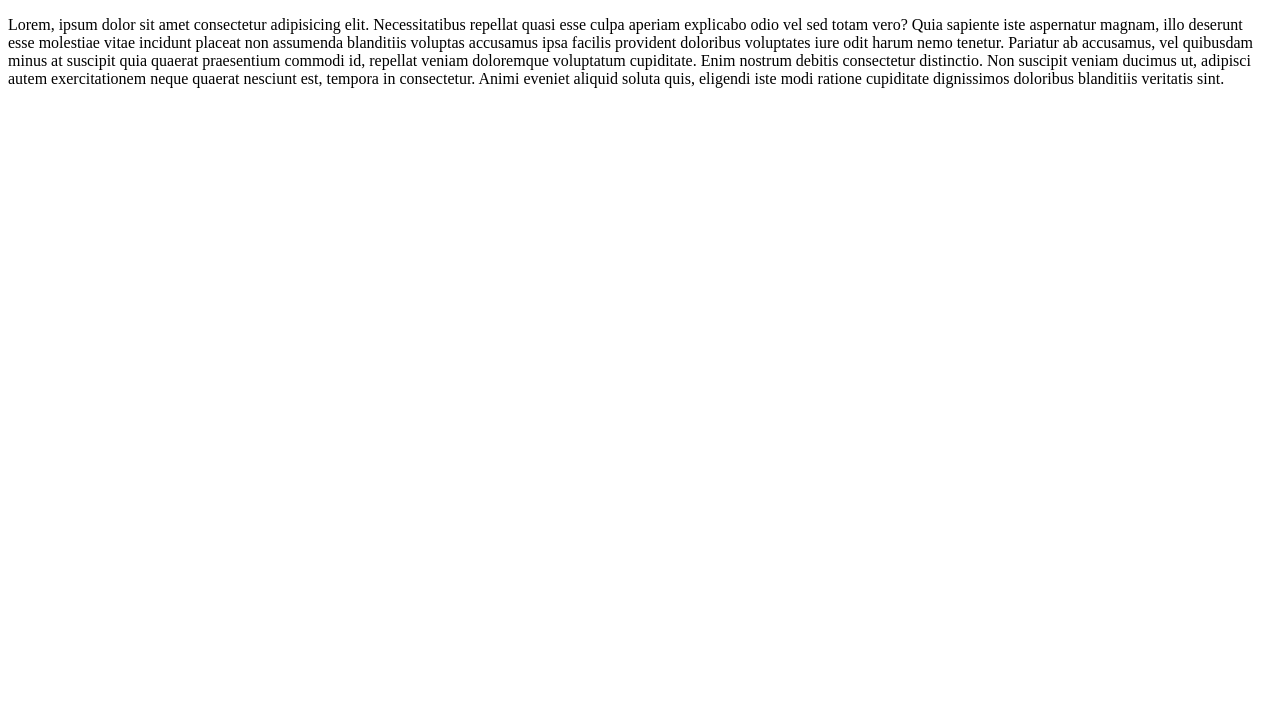
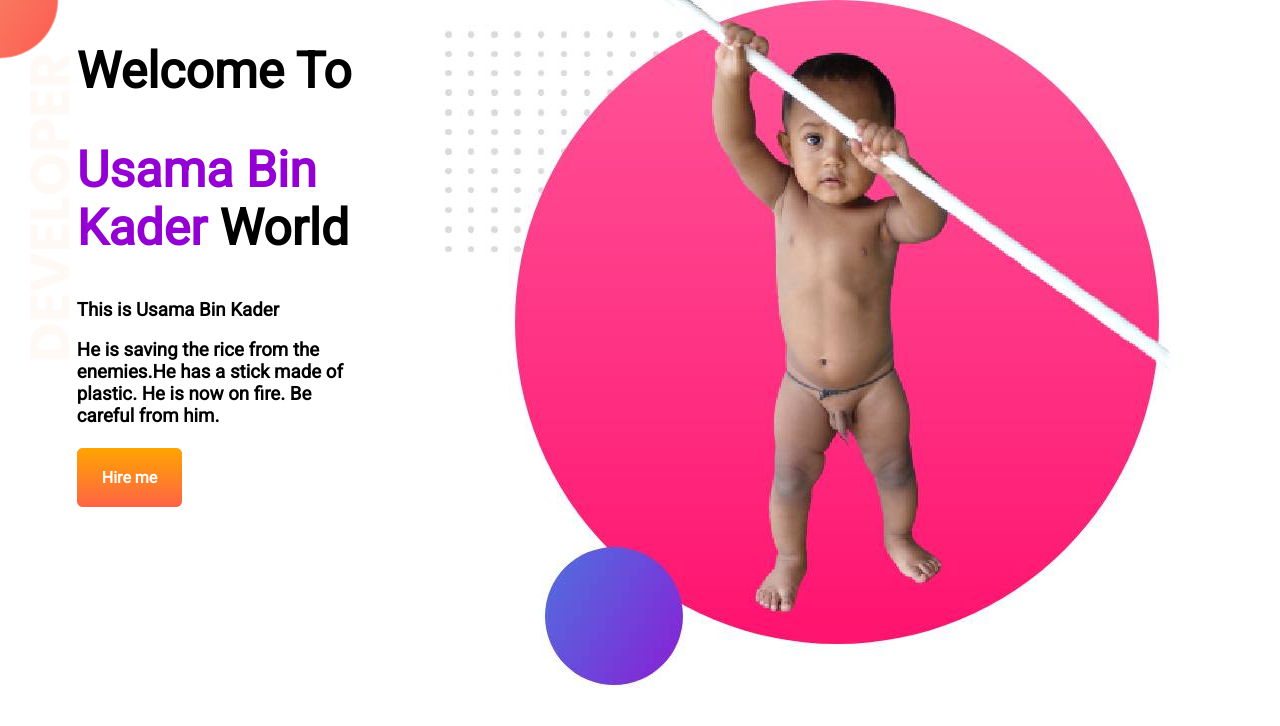
Before and after one commit to Shahriar-Anik81/1st-website-repo, a plain HTML site: page index.html in a window 1280 px wide. Drawn offline with Linux system fonts and the light colour scheme; a web font is replaced by a local one.

Commit message:
added it

```diff
--- a/index.html
+++ b/index.html
@@ -5,18 +5,41 @@
     <meta charset="UTF-8">
     <meta http-equiv="X-UA-Compatible" content="IE=edge">
     <meta name="viewport" content="width=device-width, initial-scale=1.0">
+    <link rel="preconnect" href="https://fonts.googleapis.com">
+    <link rel="preconnect" href="https://fonts.gstatic.com" crossorigin>
+    <link
+        href="https://fonts.googleapis.com/css2?family=Playball&family=Poppins:wght@300;400;500&family=Roboto&family=The+Nautigal:wght@700&display=swap"
+        rel="stylesheet">
+    <link rel="stylesheet" href="style.css">
     <title>Document</title>
 </head>
 
 <body>
-    <p>Lorem, ipsum dolor sit amet consectetur adipisicing elit. Necessitatibus repellat quasi esse culpa aperiam
-        explicabo odio vel sed totam vero? Quia sapiente iste aspernatur magnam, illo deserunt esse molestiae vitae
-        incidunt placeat non assumenda blanditiis voluptas accusamus ipsa facilis provident doloribus voluptates iure
-        odit harum nemo tenetur. Pariatur ab accusamus, vel quibusdam minus at suscipit quia quaerat praesentium commodi
-        id, repellat veniam doloremque voluptatum cupiditate. Enim nostrum debitis consectetur distinctio. Non suscipit
-        veniam ducimus ut, adipisci autem exercitationem neque quaerat nesciunt est, tempora in consectetur. Animi
-        eveniet aliquid soluta quis, eligendi iste modi ratione cupiditate dignissimos doloribus blanditiis veritatis
-        sint.</p>
+    <section class="top-banner">
+        <div class="1st-half">
+            <h1>
+                Welcome To
+            </h1>
+            <h1>
+                <span class="name">Usama Bin Kader</span> World
+            </h1>
+            <h3>
+                This is Usama Bin Kader
+            </h3>
+            <h3>
+                He is saving the rice from the enemies.He has a stick made of plastic. He is now on fire. Be careful
+                from him.
+                <br><br>
+            </h3>
+            <a class="link-button" target="_blank" href="https://github.com/Shahriar-Anik81">Hire me</a>
+        </div>
+        <div class="2nd-half">
+            <img src="images/my-bg.jpg" alt="">
+        </div>
+
+
+
+    </section>
 </body>
 
 </html>
--- a/style.css
+++ b/style.css
@@ -0,0 +1,45 @@
+body {
+    font-family: 'Roboto', sans-serif;
+    margin: 0px;
+}
+
+h1 {
+    font-size: 50px;
+}
+
+section {
+    display: flex;
+}
+
+.1st-half {
+    width: 50%;
+}
+
+.2nd-half {
+    width: 50%;
+
+}
+
+.name {
+    color: darkviolet;
+}
+
+div {
+    padding-left: 6%;
+}
+
+.link-button {
+    text-decoration: none;
+    background-color: lightcoral;
+    padding: 20px 25px;
+    border-radius: 6px;
+    color: white;
+    font-weight: bold;
+    background-image: linear-gradient(orange, tomato);
+
+}
+
+.top-banner {
+    background-image: url(images/top-banner.png);
+    background-repeat: no-repeat;
+}
```
Also changed, not shown: images/dream-bg.png (added), images/exp-bg.png (added), images/jhankar.png (added), images/jhankar2.png (added), images/jpg.jpg (added), images/my-bg.jpg (added), images/my-bg.png (added), images/my-bg2-removebg-preview.jpg (added), images/my-bg2.png (added), images/top-banner.png (added), 7 other files.
